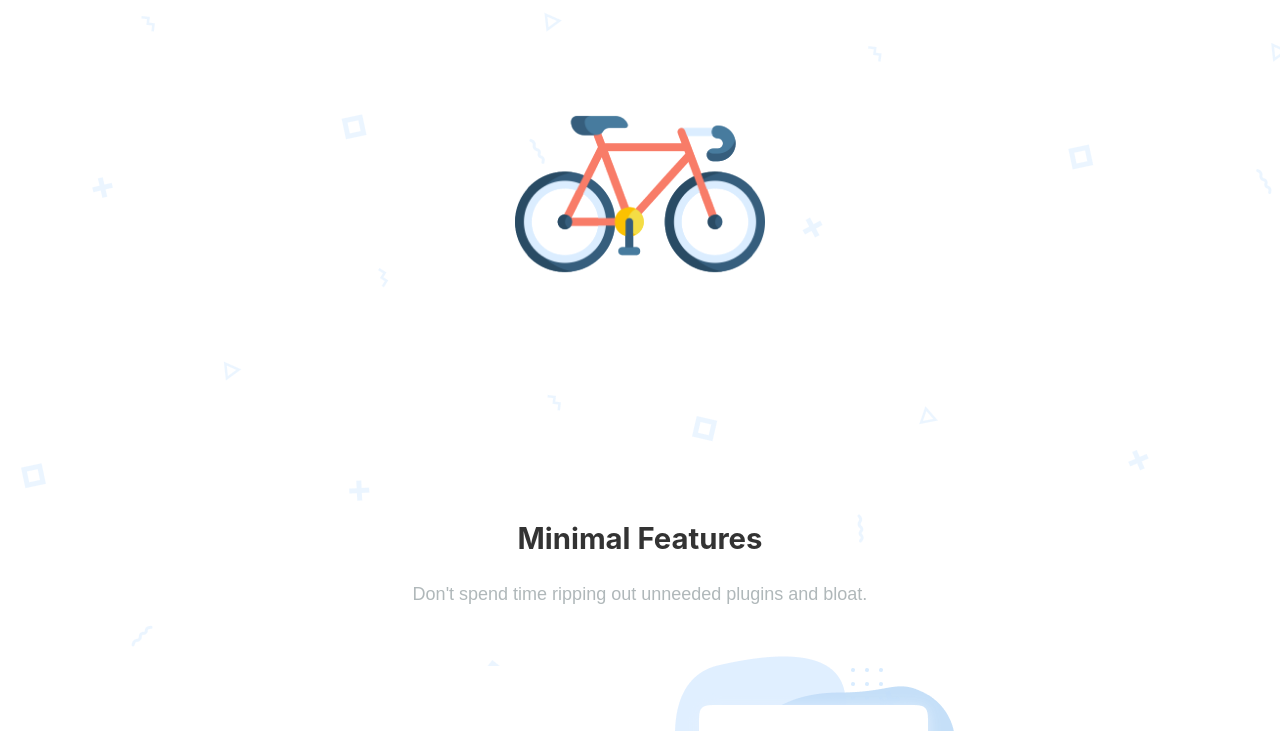
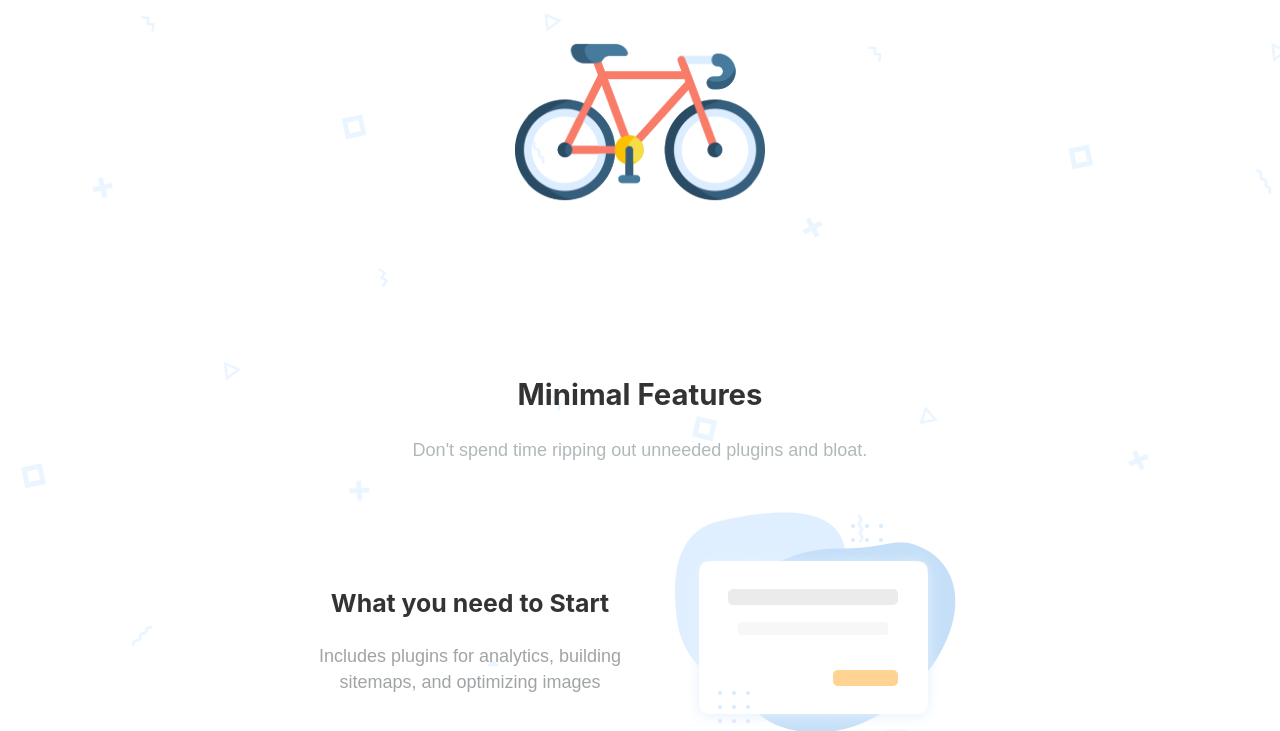
Before and after one commit to stackbit-projects/velotista-d23e2, a Gatsby site: page / in a window 1280 px wide. Shown: the part 134-865 px from the top of the page. Built offline with nearby package versions, Linux system fonts and the light colour scheme; Gatsby itself is replaced by a stand-in of ours.

Commit message:
hero.js: changed

```diff
--- a/src/components/hero.js
+++ b/src/components/hero.js
@@ -12,7 +12,7 @@ const Header = ({ siteTitle }) => (
       display: "flex",
       alignItems: "center",
       flexDirection: "column",
-      padding: "4rem 1rem",
+      padding: "4rem1rem",
     }}
   >
     <div
```
